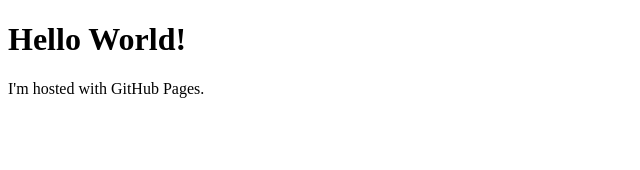
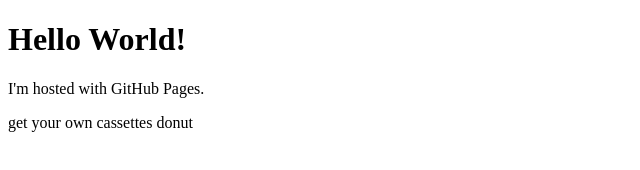
Before and after one commit to lvlark/lvlark.github.io, a plain HTML site: page index.html in a window 1280 px wide. Shown: the whole page, without its empty margins (0-640 px from the left). Drawn offline with Linux system fonts and the light colour scheme.

Commit message:
Update index.html

```diff
--- a/index.html
+++ b/index.html
@@ -3,5 +3,6 @@
 <body>
 <h1>Hello World!</h1>
 <p>I'm hosted with GitHub Pages.</p>
+<p>get your own cassettes donut</p>
 </body>
 </html>
```
